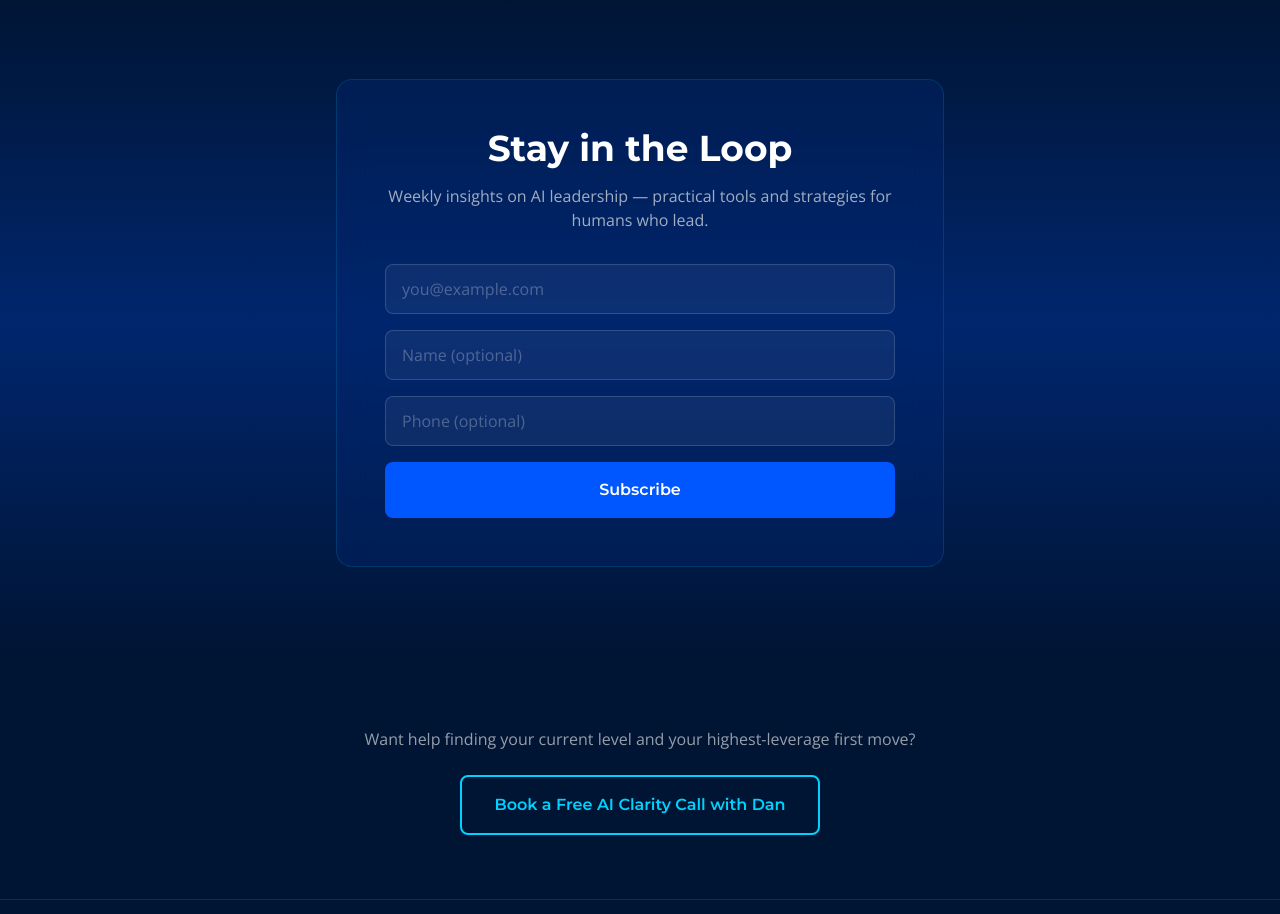
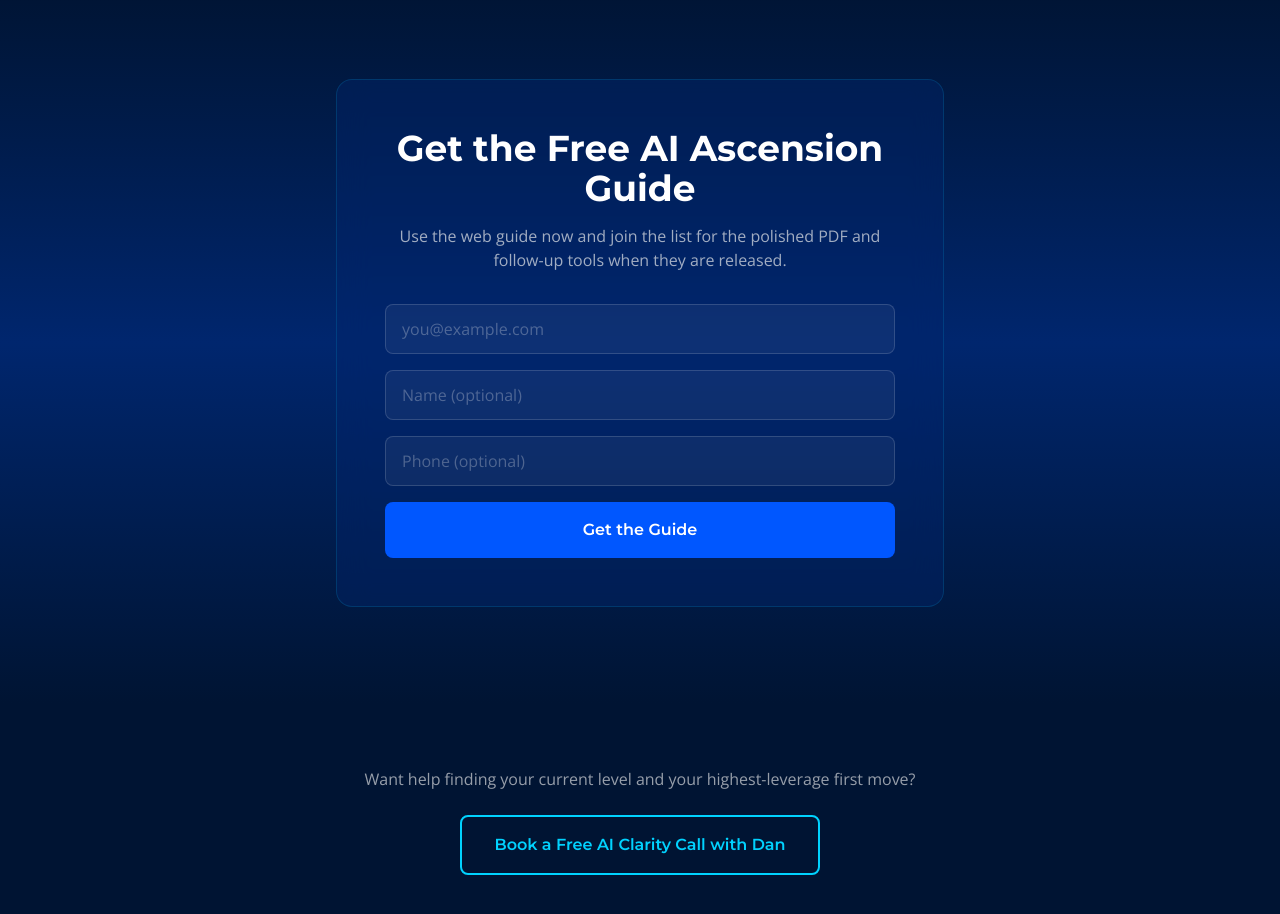
Before and after one commit to st4rnin3/thirdpowerlife-site, a Next.js app: page /ai-ascension-guide in a window 1280 px wide. Shown: the part 5200-6114 px from the top of the page. Built offline with nearby package versions, Linux system fonts and the light colour scheme.

Commit message:
Fix AI Ascension Guide deployment build

```diff
--- a/src/app/sitemap.ts
+++ b/src/app/sitemap.ts
@@ -66,12 +66,6 @@ export default function sitemap(): MetadataRoute.Sitemap {
       priority: 0.8,
     },
     {
-      url: `${baseUrl}/ai-ascension-guide`,
-      lastModified: new Date(),
-      changeFrequency: "monthly",
-      priority: 0.8,
-    },
-    {
       url: `${baseUrl}/ai-ascension-diagnostic`,
       lastModified: new Date(),
       changeFrequency: "monthly",
--- a/src/components/NewsletterSignup.tsx
+++ b/src/components/NewsletterSignup.tsx
@@ -19,6 +19,10 @@ interface NewsletterSignupProps {
   /** 'section' renders a full-width section with heading and glass card.
    *  'compact' renders a minimal inline form suitable for embedding in a footer. */
   variant?: "section" | "compact";
+  heading?: string;
+  description?: string;
+  buttonLabel?: string;
+  submittingLabel?: string;
 }
 
 /* -------------------------------------------------------------------------- */
@@ -51,6 +55,10 @@ const INPUT_CLASS =
 
 export default function NewsletterSignup({
   variant = "section",
+  heading = "Stay in the Loop",
+  description = "Weekly insights on AI leadership - practical tools and strategies for humans who lead.",
+  buttonLabel = "Subscribe",
+  submittingLabel = "Subscribing...",
 }: NewsletterSignupProps) {
   const [email, setEmail] = useState("");
   const [name, setName] = useState("");
@@ -195,7 +203,7 @@ export default function NewsletterSignup({
           disabled={isDisabled}
           className="rounded-lg bg-electric px-6 py-3 font-heading font-bold text-navy transition-all hover:shadow-[0_0_20px_rgba(0,210,255,0.4)] sm:rounded-l-none disabled:opacity-50"
         >
-          {isDisabled ? "Sending..." : "Subscribe"}
+          {isDisabled ? "Sending..." : buttonLabel}
         </button>
 
         {/* Inline error / rate-limit feedback */}
@@ -217,11 +225,10 @@ export default function NewsletterSignup({
       <div className="max-w-2xl mx-auto px-4 sm:px-6 lg:px-8 text-center">
         <div className="glass rounded-2xl p-8 md:p-12 border border-electric/10">
           <h2 className="text-3xl md:text-4xl font-heading font-bold text-white mb-4">
-            Stay in the Loop
+            {heading}
           </h2>
           <p className="text-light/70 mb-8 font-body">
-            Weekly insights on AI leadership — practical tools and strategies
-            for humans who lead.
+            {description}
           </p>
 
           {/* Show success / already-subscribed message in place of form */}
@@ -325,7 +332,7 @@ export default function NewsletterSignup({
                 disabled={isDisabled}
                 className="w-full bg-accent text-white px-8 py-4 rounded-lg font-heading font-semibold hover:shadow-[0_0_30px_rgba(0,210,255,0.4)] transition-all duration-300 disabled:opacity-50"
               >
-                {isDisabled ? "Subscribing..." : "Subscribe"}
+                {isDisabled ? submittingLabel : buttonLabel}
               </button>
 
               {/* Error / rate-limit feedback below the button */}
```
